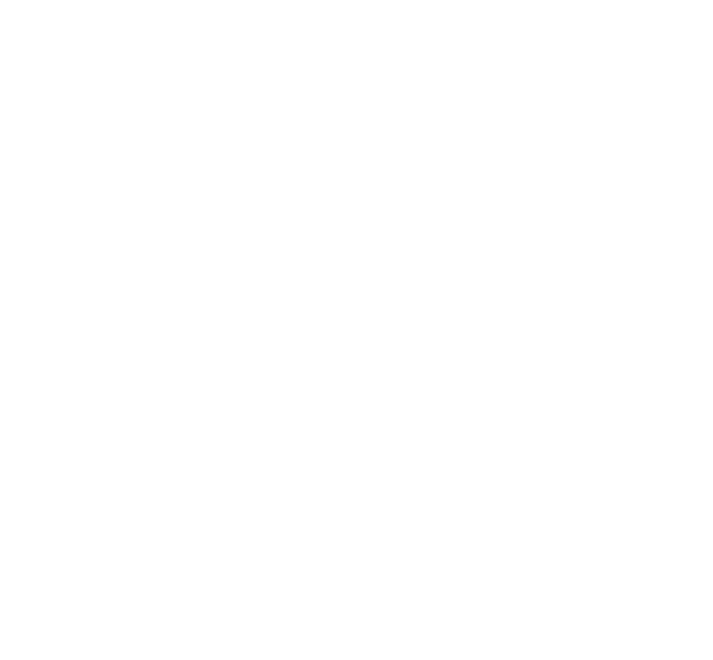
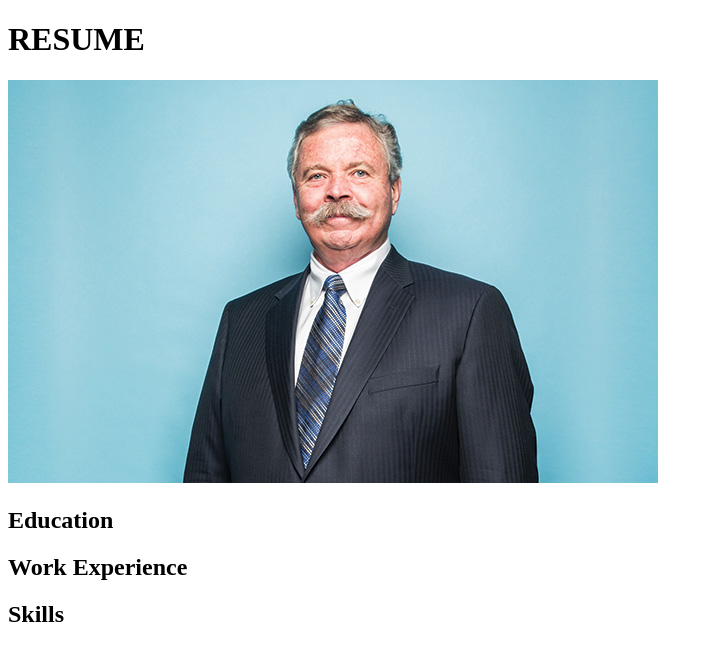
Before and after one commit to aaronakbarimort/resume, a plain HTML site: page index.html in a window 1280 px wide. Shown: the whole page, without its empty margins (0-713 px from the left). Drawn offline with Linux system fonts and the light colour scheme.

Commit message:
Add basic html structure

```diff
--- a/index.html
+++ b/index.html
@@ -1,10 +1,20 @@
 <!DOCTYPE html>
 <html>
   <head>
+    <link rel="stylesheet" href="css/styles.css">
     <meta charset="utf-8">
-    <title></title>
+    <title>RESUME</title>
   </head>
   <body>
-
+    <h1>RESUME</h1>
+    <img src="img/person.jpg" alt="Person">
+  <div class="">
+    <h2>Education</h2>
+    <p></p>
+    <h2>Work Experience</h2>
+    <p></p>
+    <h2>Skills</h2>
+    <p></p>
+  </div>
   </body>
 </html>
```
Also changed, not shown: img/person.jpg (added).
